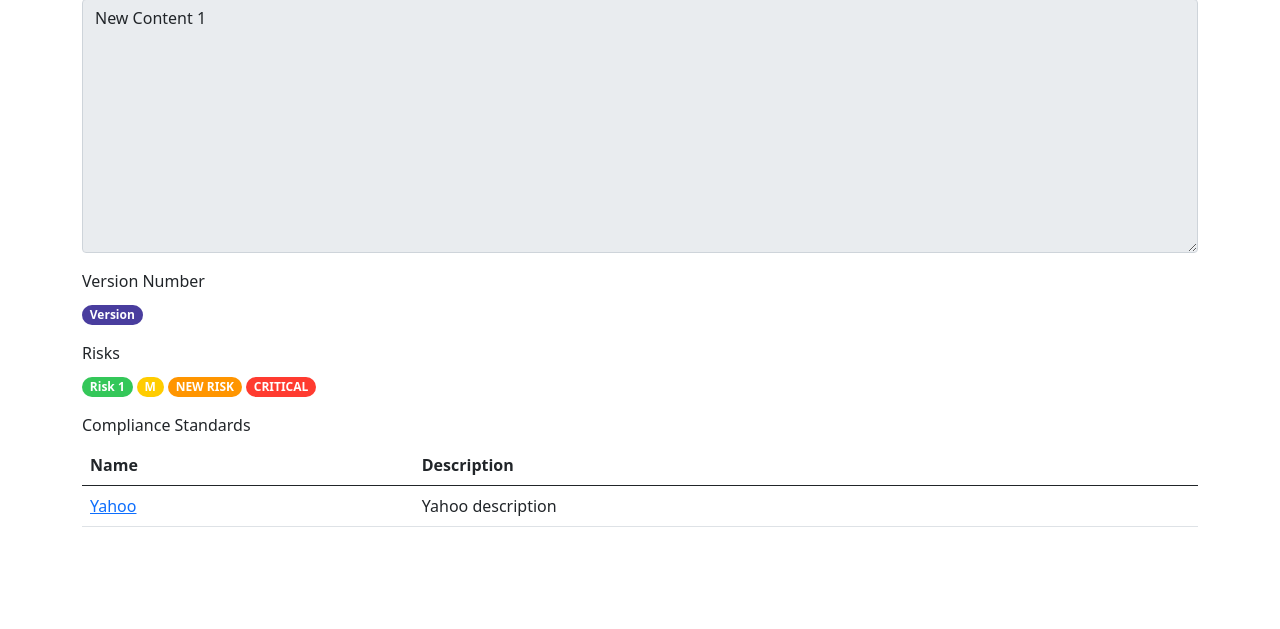
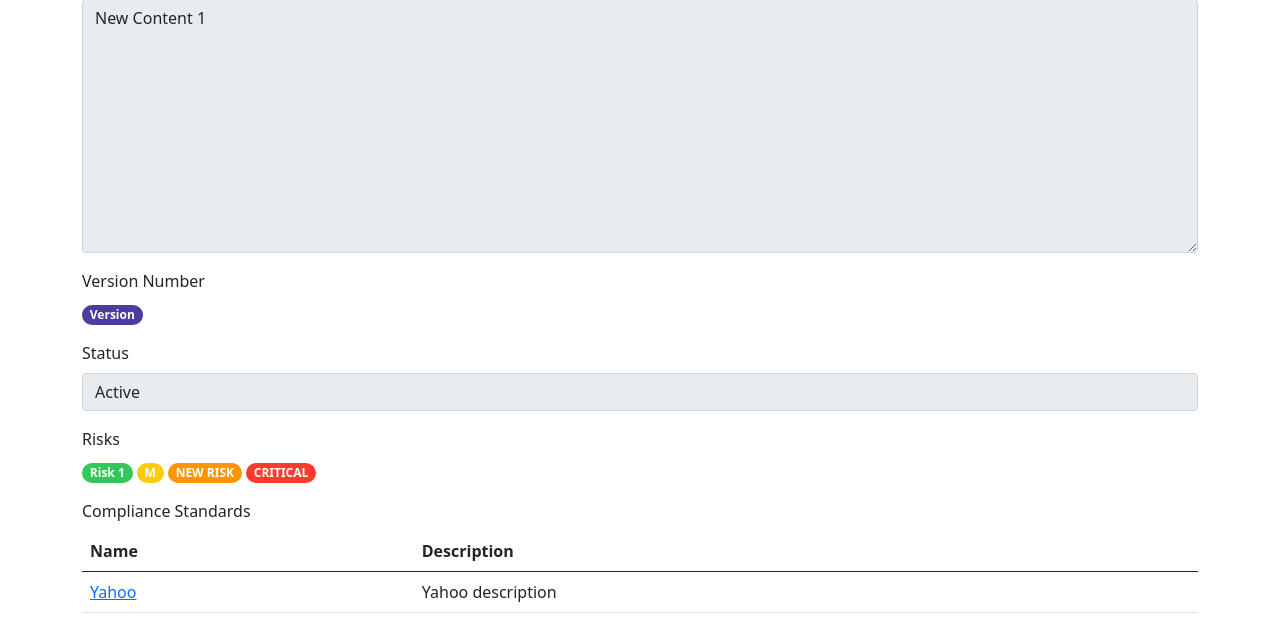
Before and after one commit to moosa-ebit/PolicyManagementModule, a Django app: page /view-policy/18 in a window 1280 px wide. Shown: the part 199-828 px from the top of the page. Before the commit the page ends 726 px from the top, so only its background shows below. Run offline with Django 4.2, Linux system fonts and the light colour scheme; a user stored in the database is signed in; data comes from the database, SQL or seed files in the repository; both versions use the stored data as it was after the commit; some libraries are stand-ins or nearby versions.

Commit message:
change status of policy

```diff
--- a/security/models.py
+++ b/security/models.py
@@ -53,6 +53,16 @@ class Policy(models.Model):
     def __str__(self):
         return self.title
 
+    def submit(self):
+        if self.status == "DRAFT": self.status = "IN_REVIEW"
+        elif self.status == "IN_REVIEW": self.status = "APPROVED"
+        else: self.status = "ACTIVE"
+        self.save()
+
+    def archive(self):
+        self.status = "ARCHIVED"
+        self.save()
+
 class PolicyVersion(models.Model):
     policy = models.ForeignKey(Policy, on_delete=models.CASCADE)
     version_number = models.IntegerField(default=1)
--- a/security/templates/security/view_policy.html
+++ b/security/templates/security/view_policy.html
@@ -2,6 +2,14 @@
 {% block title %}View Policy Version{% endblock %}
 {% load crispy_forms_tags %}
 {% block content %}
+{% if messages %}
+    {% for message in messages %}
+        <div class="alert alert-success alert-dismissible fade show" role="alert">
+            <span{% if message.tags %} class="{{ message.tags }}"{% endif %}>{{ message }}</span>
+            <button type="button" class="btn-close" data-bs-dismiss="alert" aria-label="Close"></button>
+        </div>
+    {% endfor %}
+{% endif %}
 <div class="form-group">
     <div class="mb-3">
         <label class="form-label">Title</label>
@@ -14,6 +22,10 @@
     <div class="mb-3">
         <label class="form-label">Version Number</label>
         <br/><span class="badge rounded-pill text-left version-badge">Version {{policy.version_number}}</span>
+    </div>
+    <div class="mb-3">
+        <label class="form-label">Status</label>
+        <input class="form-control" value="{{ policy.get_status_display }}" readonly>
     </div>
     <div class="mb-3">
         <label class="form-label">Risks</label><br/>
@@ -40,5 +52,17 @@
             </tbody>
           </table>
     </div>
+    {% if user.groups.all.0.name == 'Manager' %}
+        {% if policy.status != 'ACTIVE' %}
+            <div class="text-end">
+                <a class="btn btn-primary" href="{% url 'submit_policy' policy.pk %}">Submit</a>
+            </div>
+        {% endif %}
+        {% if policy.status == 'ACTIVE' %}
+            <div class="text-end">
+                <a class="btn btn-danger" href="{% url 'archive_policy' policy.pk %}">Archive</a>
+            </div>
+        {% endif %}
+    {% endif %}
 </div>
 {% endblock %}
--- a/security/urls.py
+++ b/security/urls.py
@@ -19,4 +19,6 @@ urlpatterns = [
     path('view-policy/<int:pk>', views.view_policy, name='view_policy'),
     path('policy/<int:pk>/policy-acknowledgment-list', views.view_policy_acknowledgments, name='view_policy_acknowledgments'),
     path('download-ack-report/<int:pk>', views.download_ack_report, name='download_ack_report'),
+    path('submit-policy/<int:pk>', views.submit_policy, name='submit_policy'),
+    path('archive-policy/<int:pk>', views.archive_policy, name='archive_policy'),
 ]
--- a/security/views.py
+++ b/security/views.py
@@ -289,8 +289,11 @@ def view_policy_acknowledgment(request):
             policy = Policy.objects.filter(id=policy_id_view).first()
             return redirect("view_policy", pk=policy.id)
 
-    acknowledged_policies = [policy_acknowledgment.policy for policy_acknowledgment in PolicyAcknowledgment.objects.filter(user = request.user)]
+    acknowledged_policies = []
+    for policy_acknowledgment in PolicyAcknowledgment.objects.filter(user = request.user):
+        if policy_acknowledgment.policy.status == 'ACTIVE': acknowledged_policies.append(policy_acknowledgment.policy)
     unacknowledged_policies = Policy.objects.exclude(id__in=[policy.id for policy in acknowledged_policies])
+    unacknowledged_policies = unacknowledged_policies.filter(status = 'ACTIVE')
     return render(request, 'security/list_policy_acknowledgment.html', {"unacknowledged_policies": unacknowledged_policies, "acknowledged_policies": acknowledged_policies})
 
 @login_required(login_url="/login")
@@ -308,3 +311,17 @@ def view_policy_acknowledgments(request, pk):
 def download_ack_report(request, pk):
     policy = Policy.objects.filter(id=pk).first()
     return generatePolicyAcknowledgementReport(policy)
+
+@permission_required("security.change_policy", login_url="/access-denied")
+def submit_policy(request, pk):
+    policy = Policy.objects.get(id=pk)
+    policy.submit()
+    messages.success(request, "Policy status has been updated successfully.")
+    return render(request, 'security/view_policy.html', {"policy": policy})
+
+@permission_required("security.change_policy", login_url="/access-denied")
+def archive_policy(request, pk):
+    policy = Policy.objects.get(id=pk)
+    policy.archive()
+    messages.success(request, "Policy status has been updated successfully.")
+    return render(request, 'security/view_policy.html', {"policy": policy})
```
Also changed, not shown: security/templates/security/list_policy.html (+6 -1 lines), db.sqlite3.
